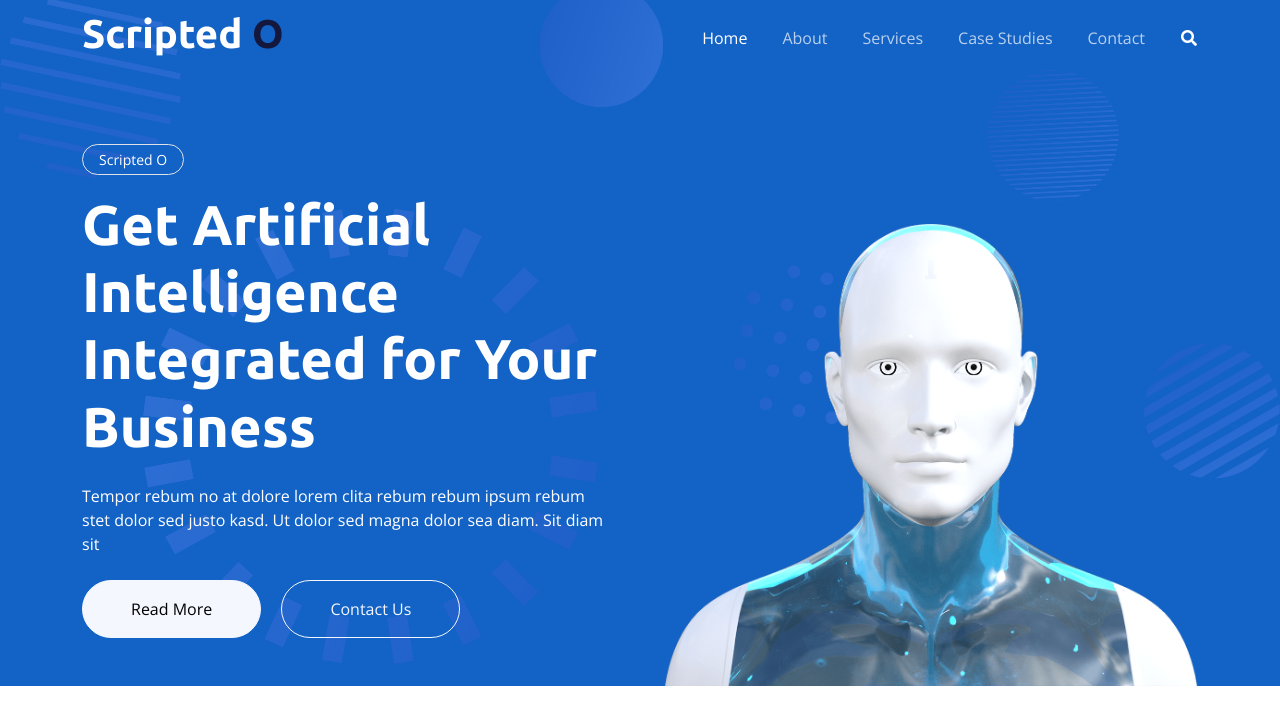
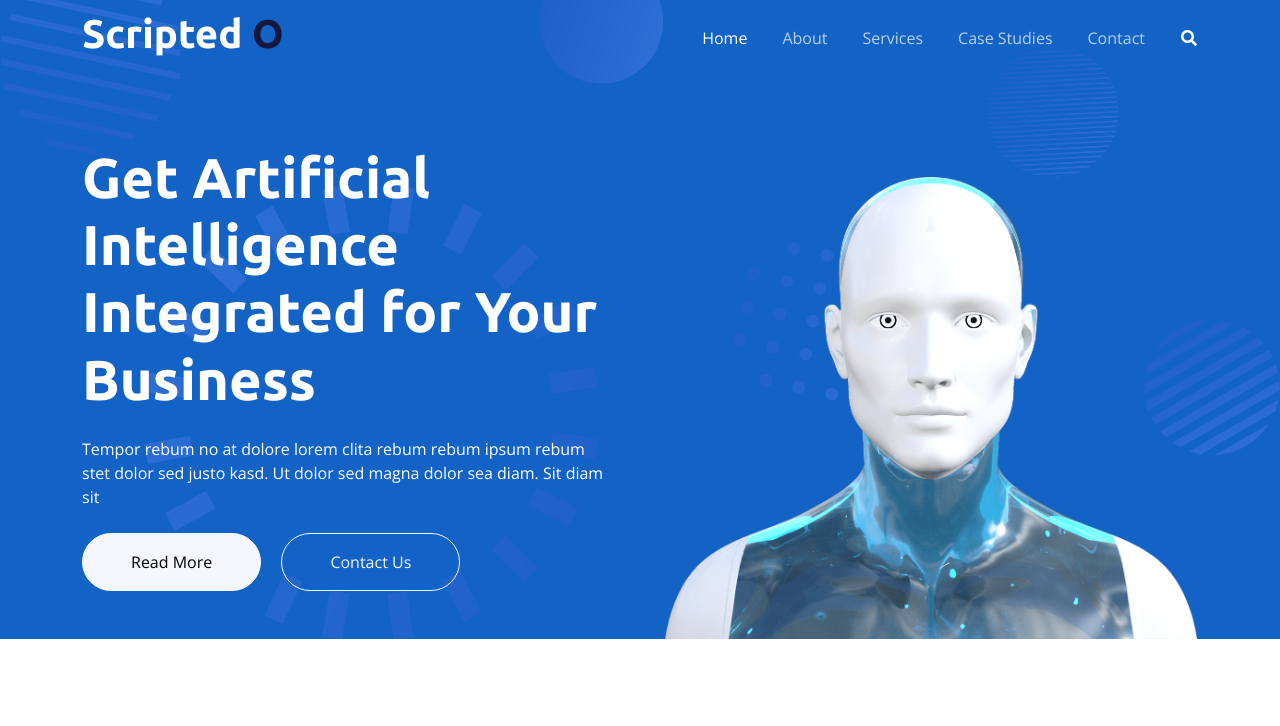
Before and after one commit to V-FOR-VEND3TTA/the-4th-kind, a Django app: page / in a window 1280 px wide. Shown: the top 726 px of the page. Run offline with Django 5.2, Linux system fonts and the light colour scheme; some libraries are stand-ins or nearby versions.

Commit message:
Removed redundant pill item

```diff
--- a/main/website/templates/website/index.html
+++ b/main/website/templates/website/index.html
@@ -9,7 +9,6 @@
         <div class="container pt-5">
             <div class="row g-5 pt-5">
                 <div class="col-lg-6 align-self-center text-center text-lg-start mb-lg-5">
-                    <div class="btn btn-sm border rounded-pill text-white px-3 mb-3 animated slideInRight">Scripted O</div>
                     <h1 class="display-4 text-white mb-4 animated slideInRight">Get Artificial Intelligence Integrated for Your Business</h1>
                     <p class="text-white mb-4 animated slideInRight">Tempor rebum no at dolore lorem clita rebum rebum ipsum
                         rebum stet dolor sed justo kasd. Ut dolor sed magna dolor sea diam. Sit diam sit</p>
```
